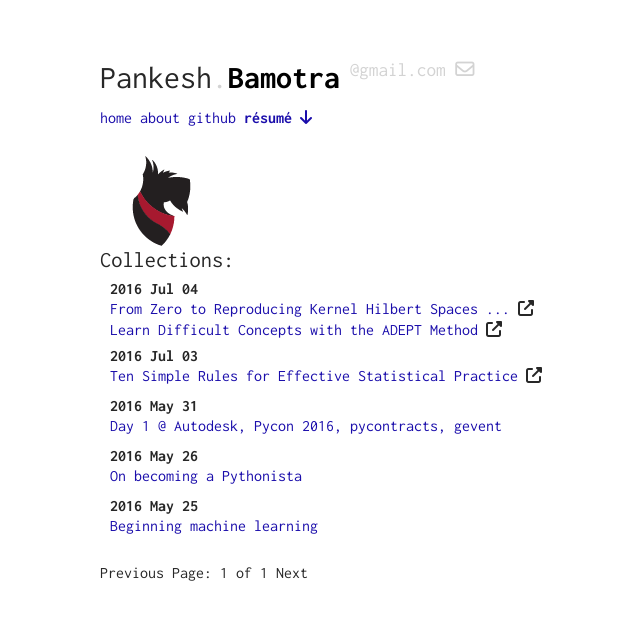
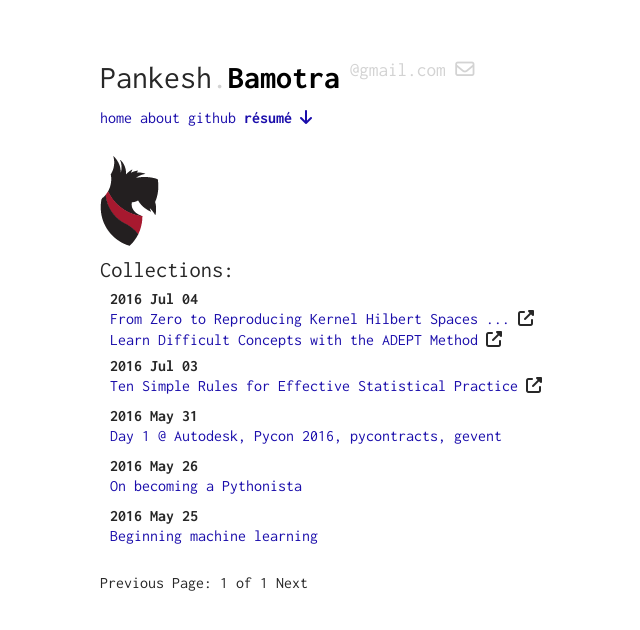
Before and after one commit to pbamotra/sciontist, a Jekyll site: the page built from index.html, in a window 1280 px wide. Shown: the top 630 px of the page, without its empty margins (240-880 px from the left). Built offline with Jekyll 4.4.1, drawn with Linux system fonts in a browser that asks for light colours; nearby versions of some CDN libraries; a script that is not in the unit is left out; the list of posts is cut into pages by our own code.

Commit message:
Mascot aligned

```diff
--- a/assets/css/main.scss
+++ b/assets/css/main.scss
@@ -79,7 +79,7 @@ ul {
     display: flex;
     justify-content: space-between;
     align-items: baseline;
-    padding-bottom: 50px;
+    padding-bottom: 30px;
     @media screen and (max-width: $br) {
         display: block;
     }
@@ -275,8 +275,7 @@ ul.share-buttons li{
 
 #logo {
     display: inline-block;
-    margin-top: -20px;
-    margin-left: 2em;
+    margin-bottom: 10px;
 }
 
 #lname {
```
